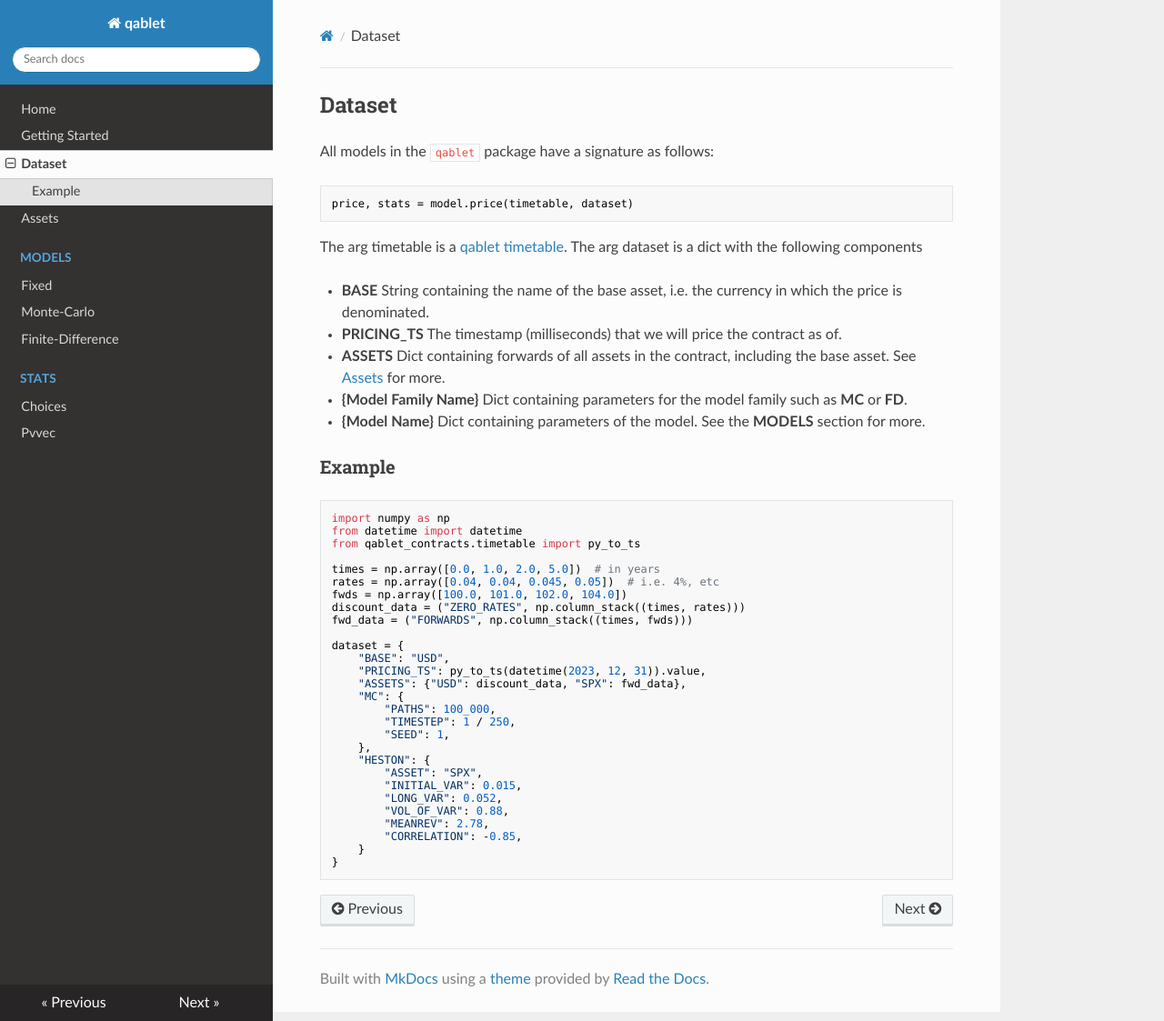
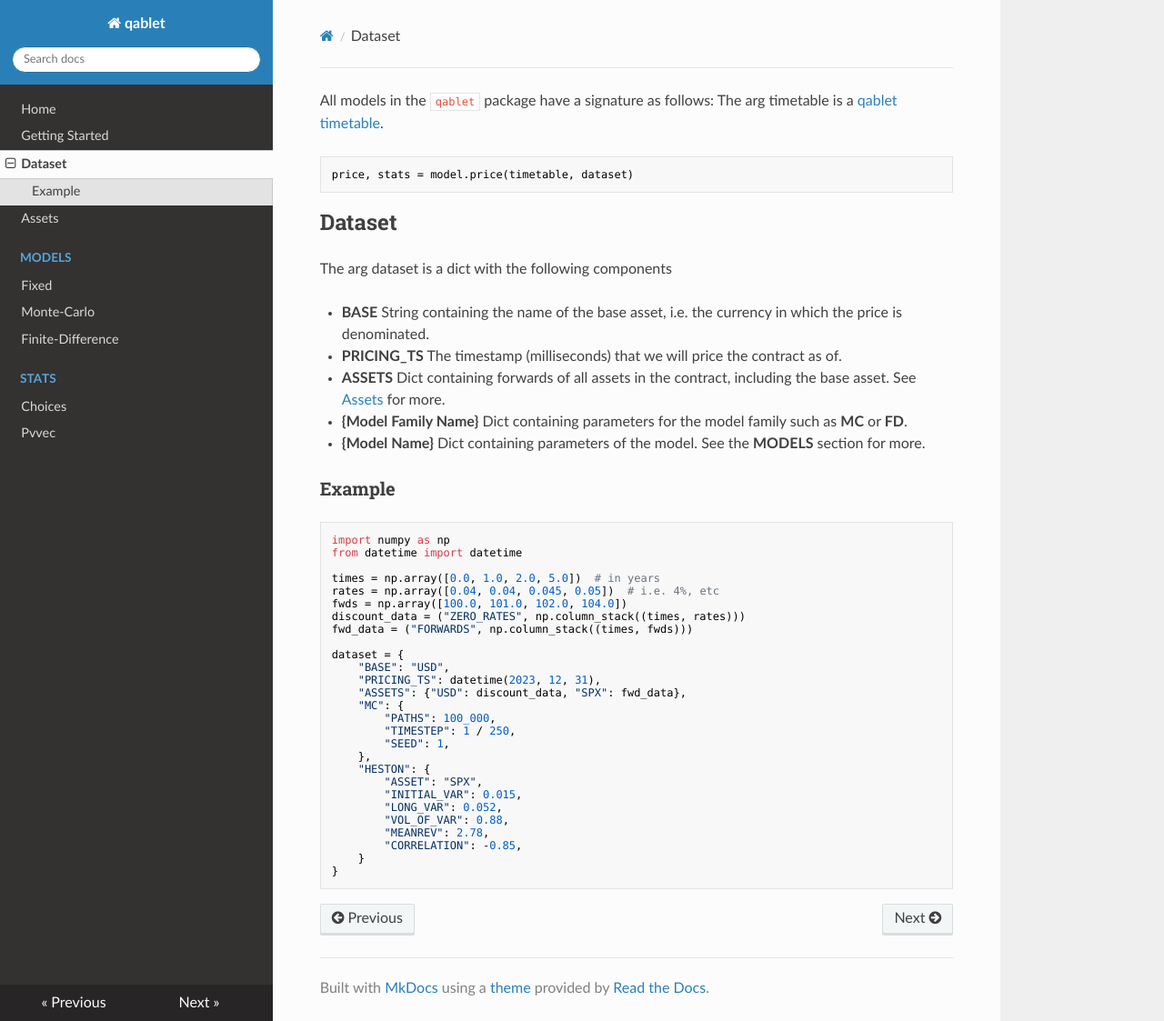
Before and after one commit to qablet-academy/intro, an MkDocs documentation site: the page built from docs/dataset.md, in a window 1280 px wide and 1123 px high. Shown: the whole window at 91% size. Built offline with MkDocs 1.6.1, drawn with Linux system fonts in a browser that asks for light colours; nearby versions of some CDN libraries.

Commit message:
update documentation

````diff
--- a/docs/dataset.md
+++ b/docs/dataset.md
@@ -1,10 +1,14 @@
-## Dataset
 
 All models in the `qablet` package have a signature as follows:
+The arg timetable is a [qablet timetable](https://qablet.github.io/qablet-contracts/).
+
 ```python
 price, stats = model.price(timetable, dataset)
 ```
-The arg timetable is a [qablet timetable](https://qablet.github.io/qablet-contracts/). The arg dataset is a dict with the following components
+
+## Dataset
+
+The arg dataset is a dict with the following components
 
  - **BASE** String containing the name of the base asset, i.e. the currency in which the price is denominated.
  - **PRICING_TS** The timestamp (milliseconds) that we will price the contract as of.
@@ -16,7 +20,6 @@ The arg timetable is a [qablet timetable](https://qablet.github.io/qablet-contra
 ```python
 import numpy as np
 from datetime import datetime
-from qablet_contracts.timetable import py_to_ts
 
 times = np.array([0.0, 1.0, 2.0, 5.0])  # in years
 rates = np.array([0.04, 0.04, 0.045, 0.05])  # i.e. 4%, etc
@@ -26,7 +29,7 @@ fwd_data = ("FORWARDS", np.column_stack((times, fwds)))
 
 dataset = {
     "BASE": "USD",
-    "PRICING_TS": py_to_ts(datetime(2023, 12, 31)).value,
+    "PRICING_TS": datetime(2023, 12, 31),
     "ASSETS": {"USD": discount_data, "SPX": fwd_data},
     "MC": {
         "PATHS": 100_000,
````
Also changed, not shown: docs/models/fd.md (+2 -0 lines), docs/models/fixed.md (+3 -2 lines), docs/models/mc.md (+6 -2 lines).
